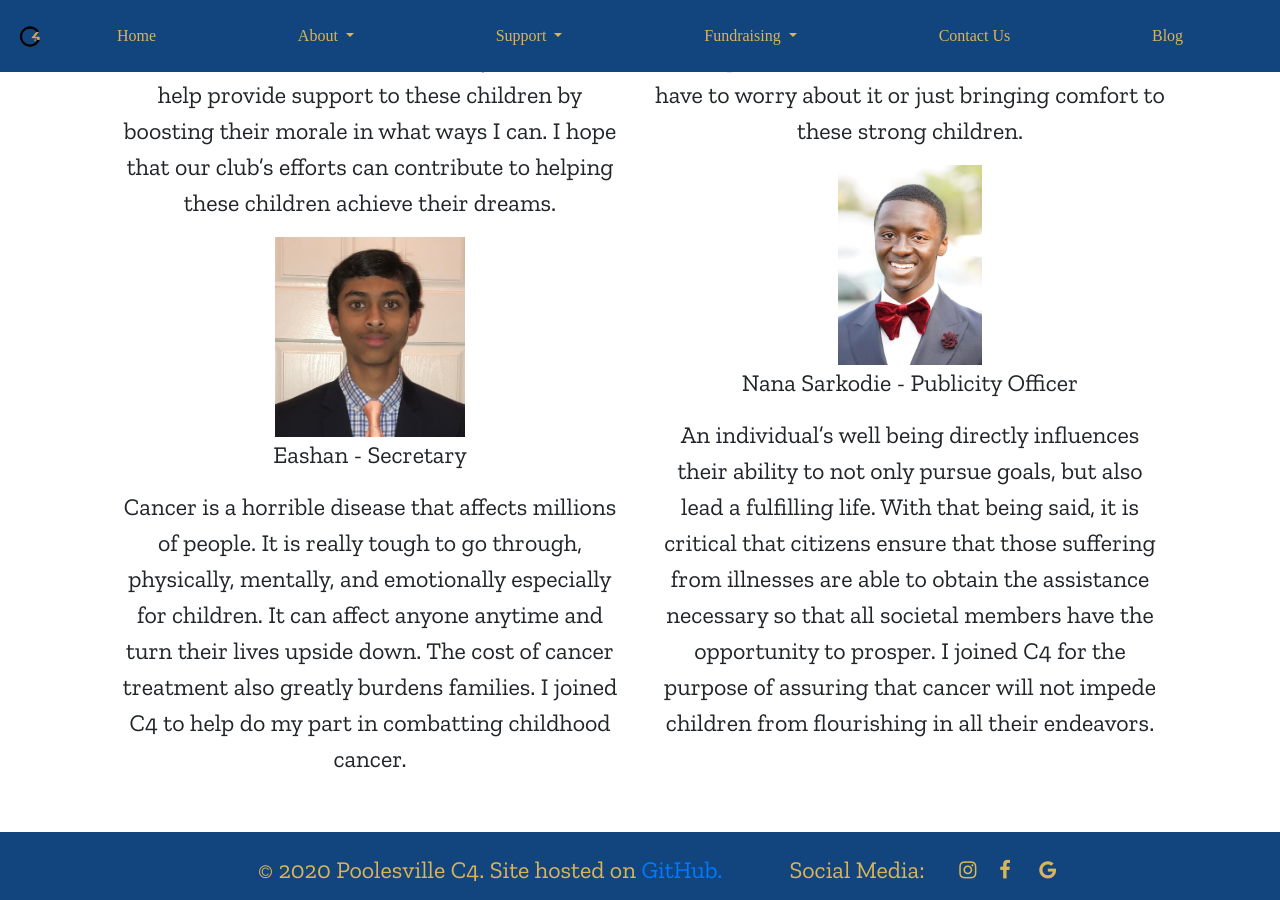
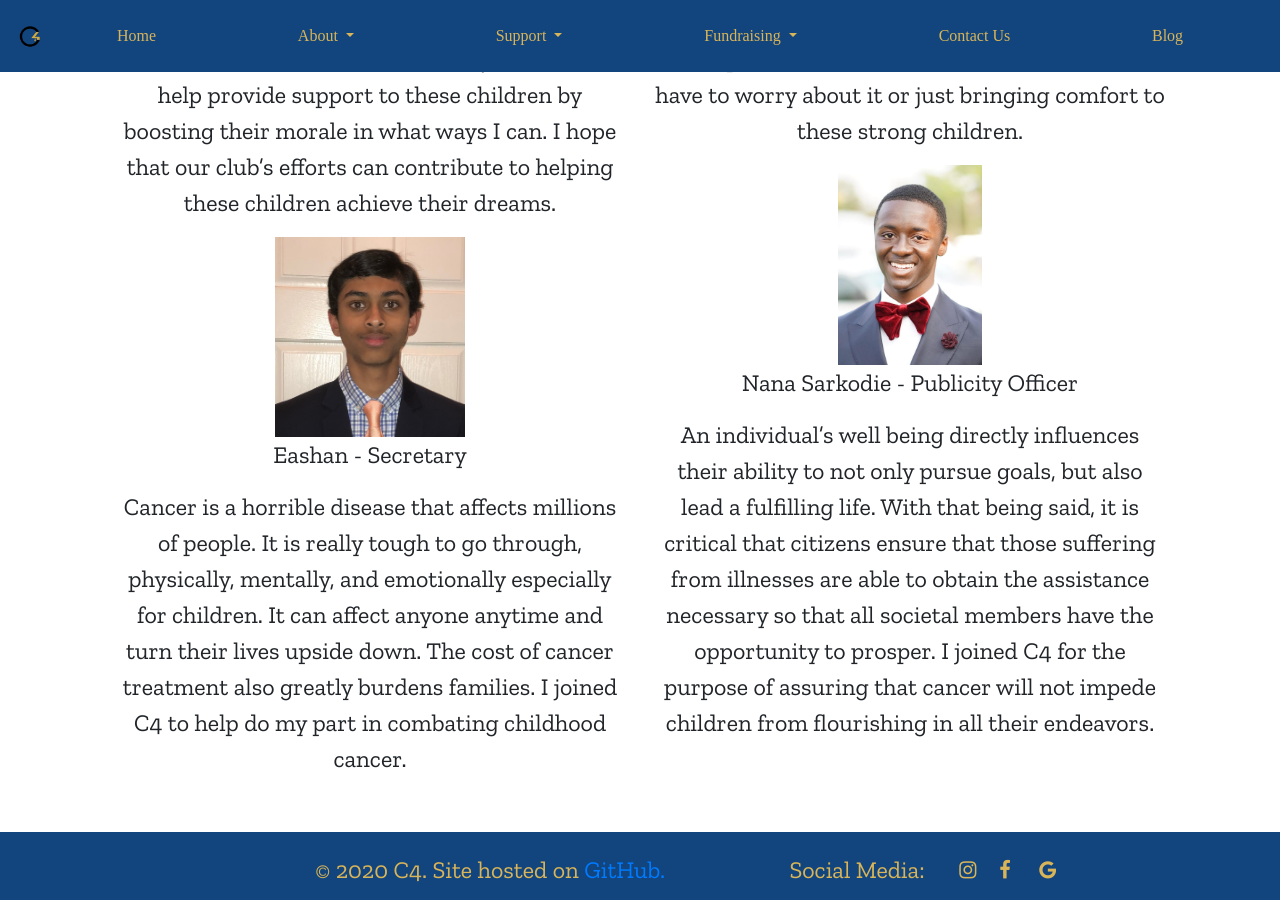
Before and after one commit to C4org/C4org.github.io, a Jekyll site: the page built from about/leadership.md, in a window 1280 px wide and 900 px high, scrolled down 1723 px. Built offline with Jekyll 4.4.1, drawn with Linux system fonts in a browser that asks for light colours; some web fonts are replaced.

Commit message:
Changed name

```diff
--- a/_config.yml
+++ b/_config.yml
@@ -13,10 +13,10 @@
 # you will see them accessed via {{ site.title }}, {{ site.email }}, and so on.
 # You can create any custom variable you would like, and they will be accessible
 # in the templates via {{ site.myvariable }}.
-title: Poolesville C4
+title: C4 Club
 email: pooolesvillec4@gmail.com
 description: >- # this means to ignore newlines until "baseurl:"
-  Poolesville C4 is a high school club whose mission is to help pediatric cancer patients.
+  C4 is a high school club whose mission is to help pediatric cancer patients.
   We find and provide opportunities for everyone to show their support and help.
 baseurl: "" # the subpath of your site, e.g. /blog
 url: "" # the base hostname & protocol for your site, e.g. http://example.com
--- a/_includes/footerContents.html
+++ b/_includes/footerContents.html
@@ -1,6 +1,6 @@
 <div class="row simple_row mx-3 pt-0 justify-content-center" style="height: min-content; text-align: center;font-family: Zilla Slab;font-size: 24px;">
     <div class="col-md-6 align-self-center">
-        &copy; {{ site.time | date: '%Y' }} Poolesville C4. Site hosted on <a href="https://github.com/poolesvilleC4/poolesvilleC4.github.io">GitHub.</a>
+        &copy; {{ site.time | date: '%Y' }} C4. Site hosted on <a href="https://github.com/C4club/C4club.github.io">GitHub.</a>
     </div>
     <div class="col-md-2 align-self-center" style="padding-right: 0px;">
         Social Media:
--- a/_layouts/home.html
+++ b/_layouts/home.html
@@ -6,7 +6,7 @@
     <meta name="viewport" content="width=device-width, initial-scale=1, shrink-to-fit=no">
     <link rel="icon" href="/img/favicon.ico">
 
-    <title>Poolesville C4</title>
+    <title>C4</title>
 
     <link rel="stylesheet" href="https://fontlibrary.org/face/montserrat" type="text/css" />
     <link href="css/cover.css" rel="stylesheet" />
@@ -29,7 +29,7 @@
             </div>
             <div class="row justify-content-center" id="section1">
                 <div class="col-md-12 align-self-center" id="section1card">
-                    Combatting Childhood Cancer Club
+                    Combating Childhood Cancer Club
                     <br> est. September 2018
                     </p>
                 </div>
--- a/about/leadership.md
+++ b/about/leadership.md
@@ -37,7 +37,7 @@ permalink: /about/leadership
             <div class="d-flex flex-column">
                 <p>Eashan - Secretary</p>
                 <p>
-                    Cancer is a horrible disease that affects millions of people. It is really tough to go through, physically, mentally, and emotionally especially for children. It can affect anyone anytime and turn their lives upside down. The cost of cancer treatment also greatly burdens families. I joined C4 to help do my part in combatting childhood cancer.
+                    Cancer is a horrible disease that affects millions of people. It is really tough to go through, physically, mentally, and emotionally especially for children. It can affect anyone anytime and turn their lives upside down. The cost of cancer treatment also greatly burdens families. I joined C4 to help do my part in combating childhood cancer.
                 </p>
             </div>
         </div>
```
